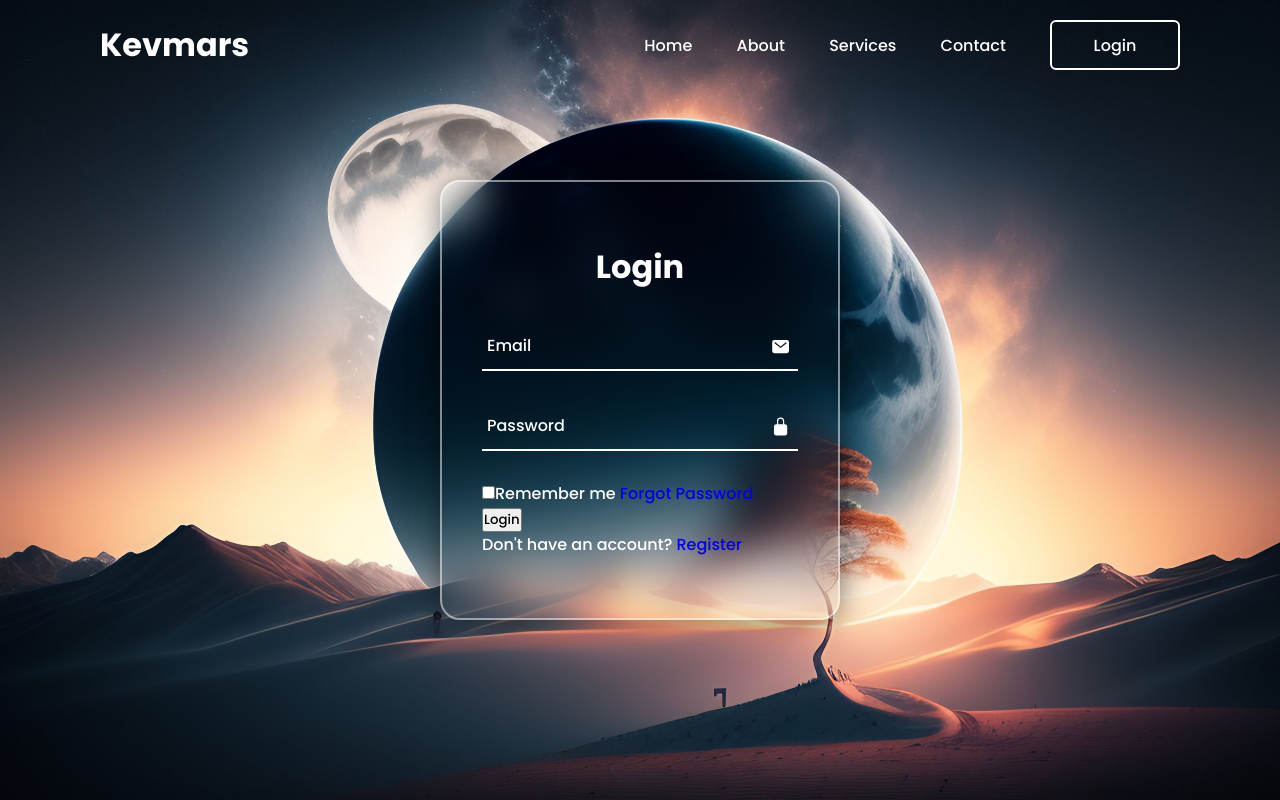
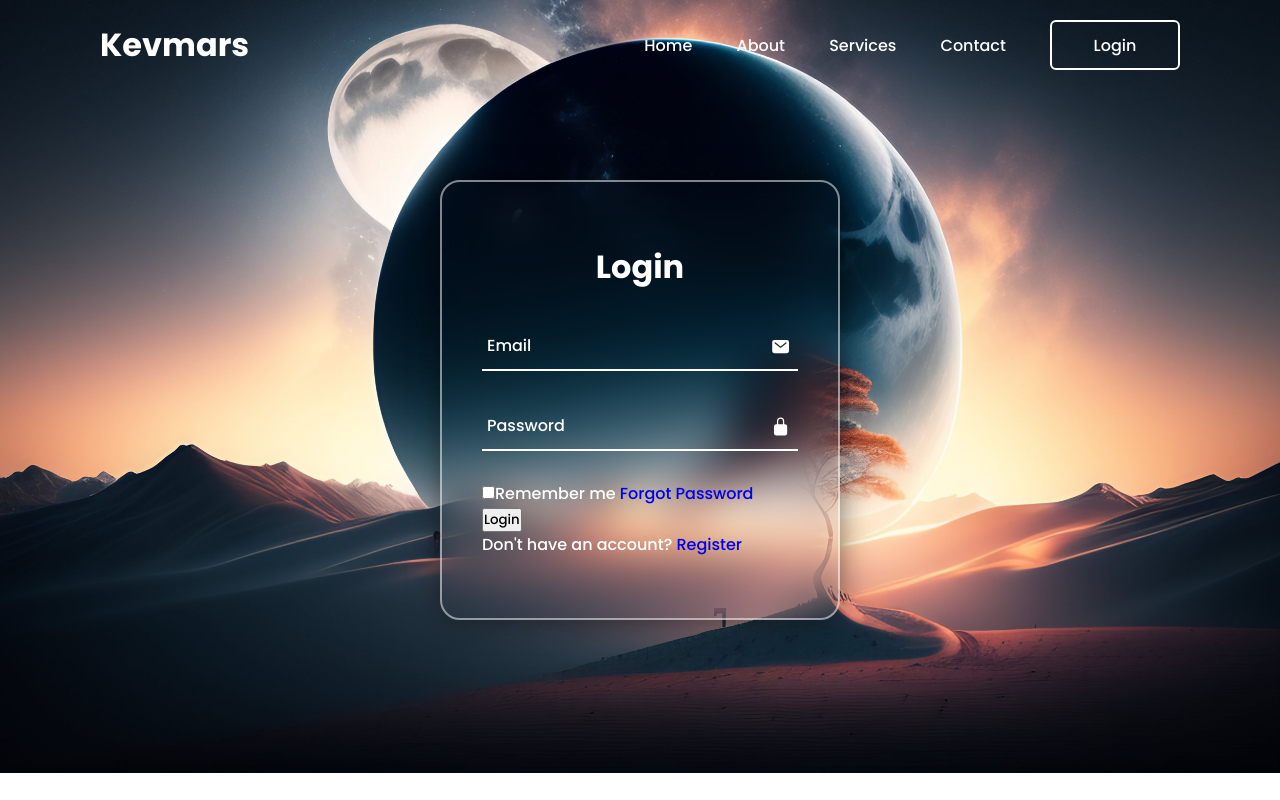
Before and after one commit to kevin420eth/LoginPage, a plain HTML site: page index.html in a window 1280 px wide. Drawn offline with nearby package versions, Linux system fonts and the light colour scheme.

Commit message:
adjust background position

```diff
--- a/styles.css
+++ b/styles.css
@@ -15,6 +15,7 @@ body {
   background: url("assets/background.jpg");
   background-repeat: no-repeat;
   background-size: cover;
+  background-position: center -80px;
 }
 
 header {
```
